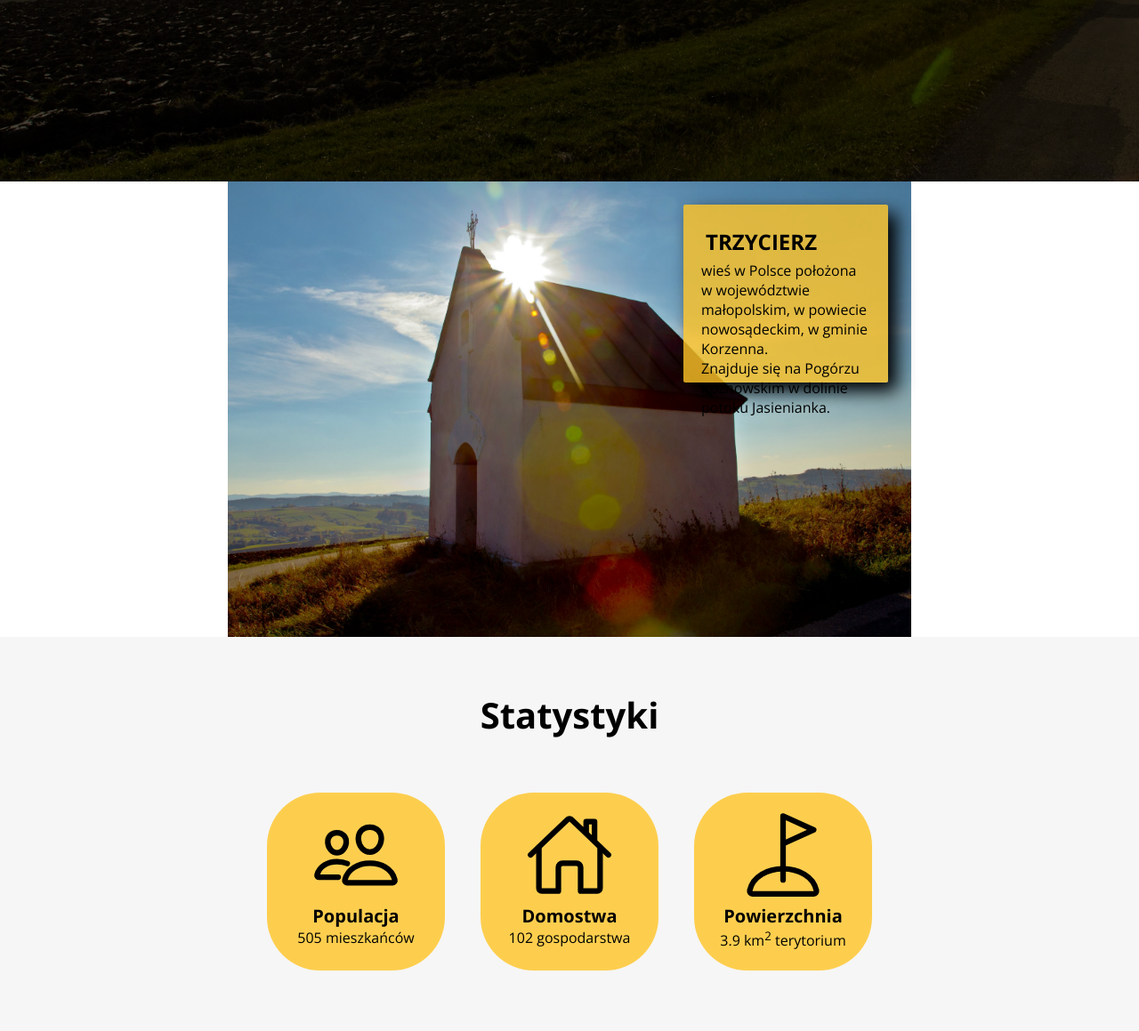
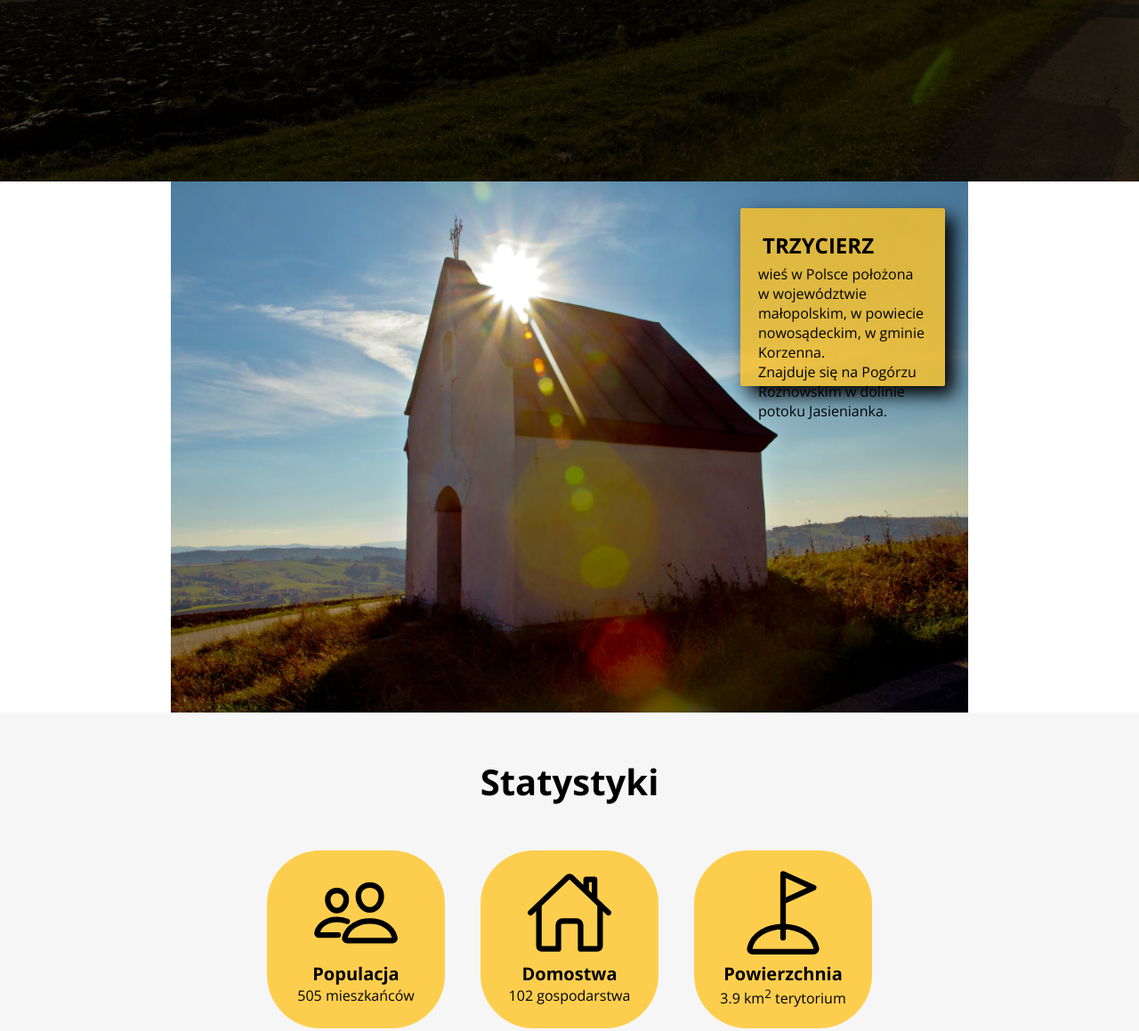
Before and after one commit to Habownia/Trzycierz, a plain HTML site: page index.html in a window 1280 px wide. Shown: the part 596-1755 px from the top of the page at 89% size. Drawn offline with nearby package versions, Linux system fonts and the light colour scheme; a web font is replaced by a local one.

Commit message:
poprawki w responsywności

```diff
--- a/index.html
+++ b/index.html
@@ -44,8 +44,8 @@
             </div>
         </section>
 
-        <section class="description">
-            <div class="desc-text text-bg text-pos">
+        <section class="about">
+            <div class="about-text">
                 <h2>TRZYCIERZ</h2>
                 <p>wieś w Polsce położona w województwie małopolskim, w powiecie nowosądeckim, w gminie Korzenna.
                     <br>
@@ -53,12 +53,12 @@
                 </p>
             </div>
 
-            <img src="./img/description-img.jpg" alt="kapiliczka w Trzycierzu">
+            <img src="./img/about-img.jpg" alt="kapiliczka w Trzycierzu">
         </section>
 
-        <section class="about" id="stats">
+        <section class="stats" id="stats">
             <h2>Statystyki</h2>
-            <div class="about-text">
+            <div class="stats-text">
                 <div class="icon-cont">
 
                     <img src="./img/people.svg" alt="ludzie" class="icon">
@@ -109,6 +109,11 @@
                 </p>
             </div>
         </section>
+
+        <!-- <section class="gallery">
+            tutaj będą zdjęcia i karuzela z bootstrapa jak się nauczę go używać 😅
+        </section> -->
+
     </main>
 
     <footer>
@@ -116,9 +121,9 @@
             <a href="https://www.instagram.com/trzycierztrzycierz/">
                 <svg xmlns="http://www.w3.org/2000/svg" viewBox="0 0 24 24" fill="none" stroke-width="2.1"
                     stroke-linecap="round" stroke-linejoin="round" class="media-images instagram stroke">
-                    <rect x="2" y="2" width="20" height="20" rx="5" ry="5"/>
-                    <path d="M16 11.37A4 4 0 1 1 12.63 8 4 4 0 0 1 16 11.37z"/>
-                    <line x1="17.5" y1="6.5" x2="17.5" y2="6.5"/>
+                    <rect x="2" y="2" width="20" height="20" rx="5" ry="5" />
+                    <path d="M16 11.37A4 4 0 1 1 12.63 8 4 4 0 0 1 16 11.37z" />
+                    <line x1="17.5" y1="6.5" x2="17.5" y2="6.5" />
                 </svg>
             </a>
             <a href="https://github.com/Habownia">
--- a/style.css
+++ b/style.css
@@ -76,6 +76,7 @@ main {
 	flex-direction: column;
 	padding-top: 100px;
 	text-align: center;
+	padding-top: 25vh;
 }
 
 .hero h1 {
@@ -109,30 +110,26 @@ main {
 .scroll-image {
 	padding: 10px;
 }
-.description {
+.about {
 	position: relative;
 	display: flex;
 	flex-direction: column;
-	flex-wrap: wrap;
 	align-items: center;
+	justify-content: center;
 }
 
-.description img {
-	width: 60%;
+.about img {
+	width: 70vw;
 }
 
-.text-pos {
+.about-text {
+	width: 15%;
+	padding: 20px;
+
 	position: absolute;
-	width: 18%;
 	top: 5%;
-	left: 60%;
-}
+	left: 65%;
 
-.desc-text {
-	padding: 20px;
-}
-
-.text-bg {
 	background-color: rgba(255, 197, 39, 0.801);
 	font-family: 'Roboto';
 	color: black;
@@ -142,30 +139,29 @@ main {
 	box-shadow: black 10px 10px 20px;
 }
 
-.description h2 {
+.about-text h2 {
 	padding: 5px;
 }
 
-/* Sekcja about */
-.about {
-	height: 500px;
+/* Sekcja statystyki */
+.stats {
+	height: 450px;
 	background-color: rgba(0, 0, 0, 0.034);
 }
-.about h2 {
+.stats h2 {
 	font-size: 40px;
 	text-align: center;
-	padding: 60px 0;
+	padding: 50px 0;
 	color: black;
 }
 
-.about-text {
+.stats-text {
 	flex-direction: row;
 	display: flex;
-	flex-wrap: wrap;
 	justify-content: center;
 }
 
-.about h3 {
+.stats h3 {
 	font-size: 20px;
 }
 
@@ -256,17 +252,57 @@ footer {
 .instagram:hover {
 	stroke: #dd2a7b;
 }
-@media (max-width: 1024px) {
-	.description {
-		height: 300px;
-	}
 
-	.history h2 {
-		font-size: 25px;
-		padding: 15px;
-	}
+@media only screen and (min-width: 2560px) {
+}
 
-	.history p {
-		font-size: 14.5px;
-	}
+@media only screen and (min-width: 1920px) and (max-width: 2559px) {
 }
+
+@media only screen and (min-width: 1680px) and (max-width: 1919px) {
+}
+
+@media only screen and (min-width: 1600px) and (max-width: 1679px) {
+}
+
+@media only screen and (min-width: 1440px) and (max-width: 1599px) {
+}
+
+@media only screen and (min-width: 1400px) and (max-width: 1439px) {
+}
+
+@media only screen and (min-width: 1366px) and (max-width: 1399px) {
+}
+
+@media only screen and (min-width: 1280px) and (max-width: 1365px) {
+}
+
+@media only screen and (min-width: 1200px) and (max-width: 1279px) {
+}
+
+@media only screen and (min-width: 1024px) and (max-width: 1199px) {
+}
+
+@media only screen and (min-width: 960px) and (max-width: 1023px) {
+}
+
+@media only screen and (min-width: 800px) and (max-width: 959px) {
+}
+
+@media only screen and (min-width: 768px) and (max-width: 799px) {
+}
+
+@media only screen and (min-width: 720px) and (max-width: 767px) {
+}
+
+@media only screen and (min-width: 640px) and (max-width: 719px) {
+}
+
+@media only screen and (min-width: 600px) and (max-width: 639px) {
+}
+
+@media only screen and (min-width: 480px) and (max-width: 599px) {
+}
+
+@media only screen and (max-width: 479px) {
+}
```
Also changed, not shown: img/about-img.jpg (renamed from img/description-img.jpg).
